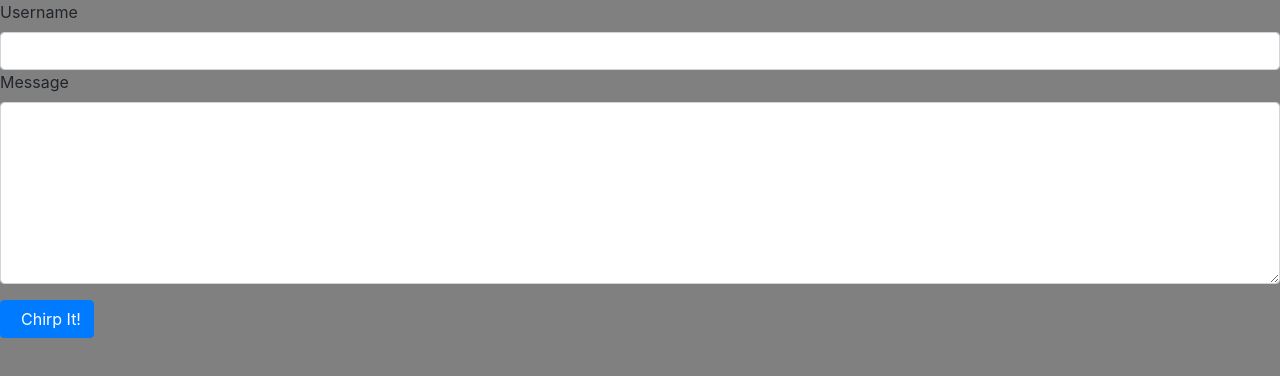
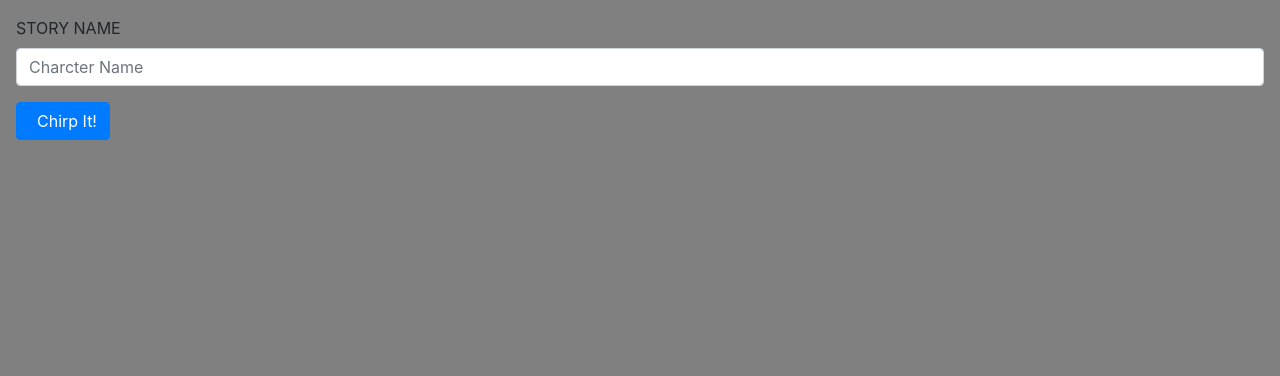
Before and after one commit to PizzaVariable/prototypeV1, a React (Create React App) app in the folder adventure/: page / in a window 1280 px wide. Shown: the top 376 px of the page. Built offline with nearby package versions, Linux system fonts and the light colour scheme.

Commit message:
Home Route Set

```diff
--- a/adventure/src/App.jsx
+++ b/adventure/src/App.jsx
@@ -1,41 +1,27 @@
-import React from "react";
-import Form from "react-bootstrap/Form";
-import Button from "react-bootstrap/Button";
-
+import * as React from "react";
+//import Form from "react-bootstrap/Form";
+//import Button from "react-bootstrap/Button";
+import Home from "./Home"
 //import {BrowserRouter as Router, Link, Route, Switch} from "react-router "
 import "./App.css";
+import { BrowserRouter as Router, Switch, Route } from "react-router-dom";
 
 class App extends React.Component {
-  state={
-    username:""
-  }
+
+
+
+
   render() {
     return (
-      <Form classname="form-group p-3 shadow-lrg">
-      <Form.Label>Username</Form.Label>
-      <Form.Control
-        value={this.state.username}
-        onChange={this.handleUsernameChange}
-        type="text"
-      />
-      <Form.Label>Message</Form.Label>
-      <br />
-      <Form.Control
-        as="textarea"
-        value={this.state.message}
-        onChange={this.handleMessageChange}
-        rows={7}
-      />
-      <Button
-        variant="primary"
-        onClick={this.handleSubmit}
-        className="mt-3 d-flex align-item-center justify-content-center"
-      >
-
-        <span className="mx-1"></span>
-        Chirp It!
-      </Button>
-    </Form>
+      <React.Fragment>
+      <Router>
+        <Switch>
+          <Route exact path="/" >
+            <Home/>
+          </Route>
+        </Switch>
+      </Router>
+      </React.Fragment>
     );
   }
 }
--- /dev/null
+++ b/adventure/src/Home.jsx
@@ -0,0 +1,32 @@
+import * as React from "react";
+import Form from "react-bootstrap/Form";
+import Button from "react-bootstrap/Button";
+
+    class Home extends React.Component {
+
+              render() {
+                    return (
+                          <Form className="form-group p-3 shadow-lrg">
+                          <Form.Label>STORY NAME</Form.Label>
+                          <Form.Control
+                            //value={this.state.username}
+                            //onChange={this.handleUsernameChange}
+                            placeholder="Charcter Name"
+                            type="text"
+                          />
+                          <Button
+                            variant="primary"
+                            onClick={this.handleSubmit}
+                            className="mt-3 d-flex align-item-center justify-content-center"
+                          >
+
+                            <span className="mx-1"></span>
+        Chirp It!
+      </Button>
+    </Form>
+    );
+  }
+}
+
+
+export default Home;
```
